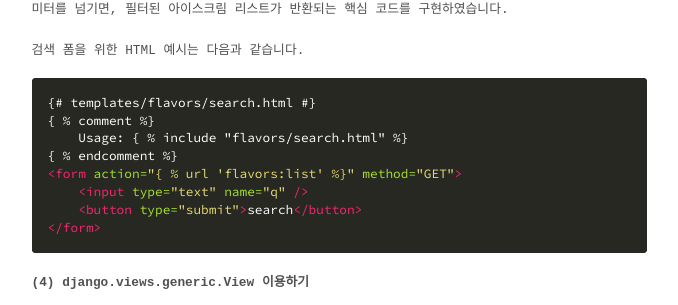
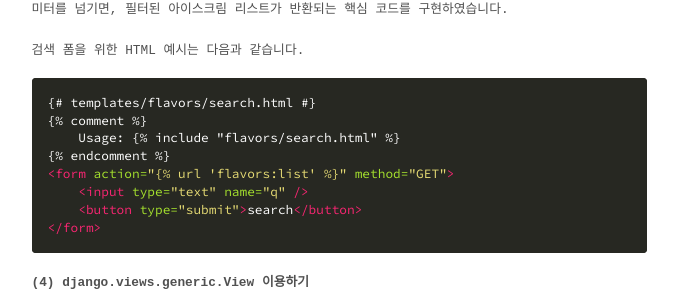
Before and after one commit to daesungRa/namu, a Jekyll site: the page built from _posts/frameworks/2022-10-23-django-knowhow-01.markdown, in a window 1280 px wide and 900 px high, scrolled down 25898 px. Shown: the part 166-471 px from the top of the window, without its empty margins (301-979 px from the left). Built offline with Jekyll 4.4.1, drawn with Linux system fonts in a browser that asks for light colours; some web fonts are replaced; some of the changed text lies outside the part shown.

Commit message:
post: Add 'raw' tag for jeykll to django-knowhow posts

````diff
--- a/_posts/frameworks/2022-10-23-django-knowhow-01.markdown
+++ b/_posts/frameworks/2022-10-23-django-knowhow-01.markdown
@@ -1187,16 +1187,18 @@ class FlavorListView(ListView):
 
 검색 폼을 위한 HTML 예시는 다음과 같습니다.
 
+{% raw %}
 ```html
 {# templates/flavors/search.html #}
-{ % comment %}
-    Usage: { % include "flavors/search.html" %}
-{ % endcomment %}
-<form action="{ % url 'flavors:list' %}" method="GET">
+{% comment %}
+    Usage: {% include "flavors/search.html" %}
+{% endcomment %}
+<form action="{% url 'flavors:list' %}" method="GET">
     <input type="text" name="q" />
     <button type="submit">search</button>
 </form>
 ```
+{% endraw %}
 
 **(4) django.views.generic.View 이용하기**
 
````
Also changed, not shown: other parts of _posts/frameworks/2022-10-23-django-knowhow-01.markdown (+2 -2 lines), _posts/frameworks/2022-11-05-django-knowhow-02.markdown (+9 -7 lines).
